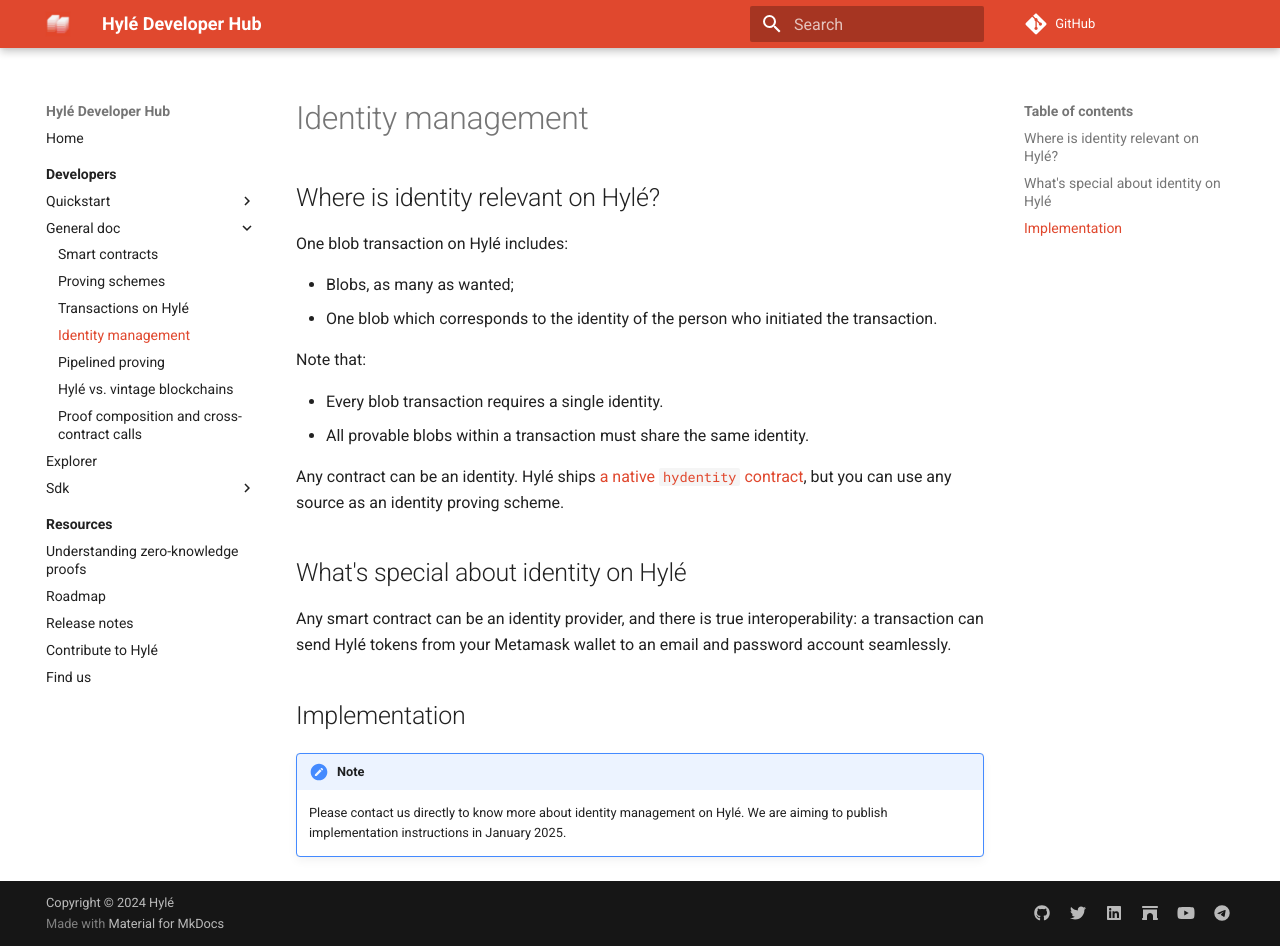
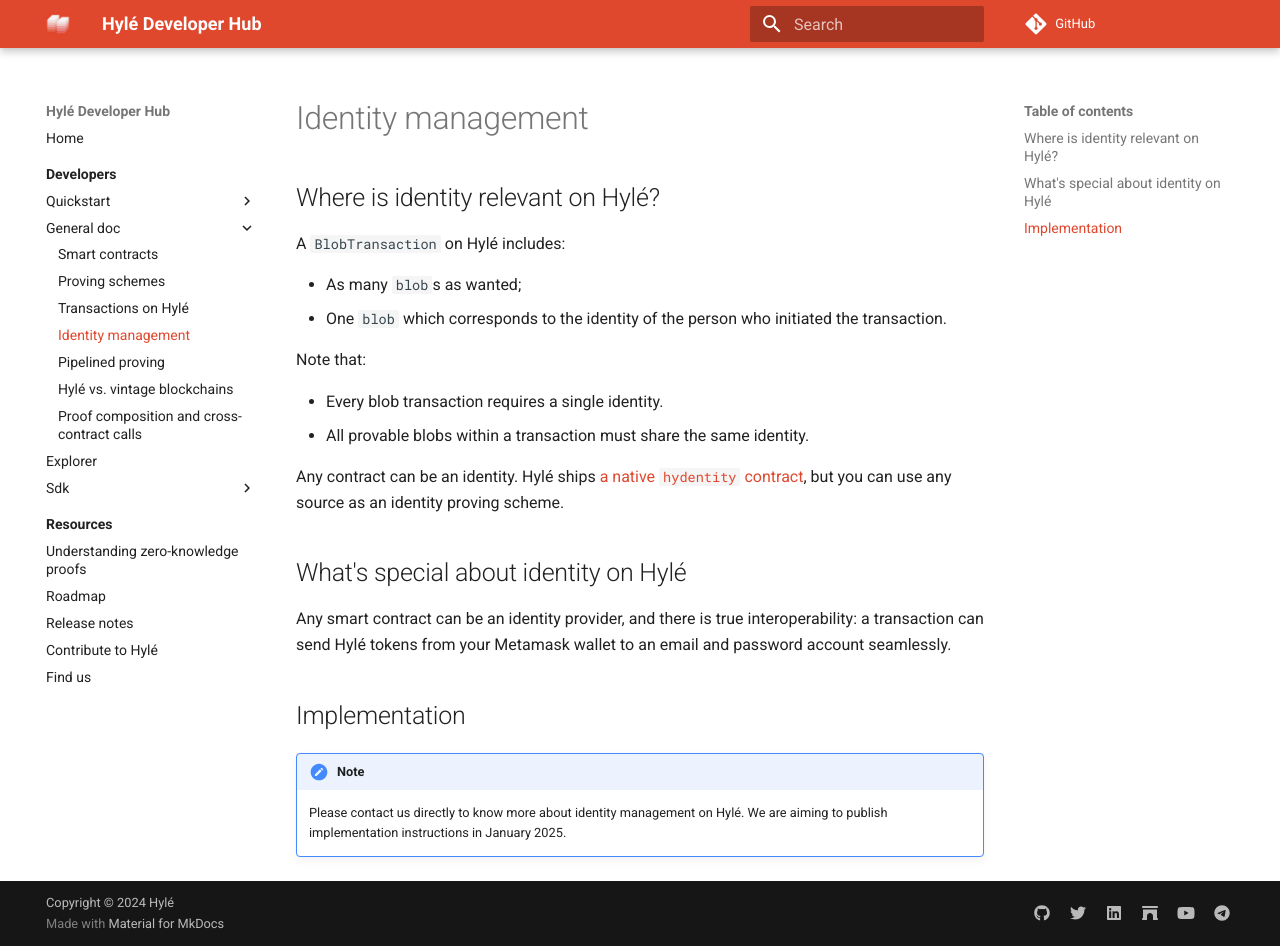
Before and after one commit to Hyle-org/devhub-hyle, an MkDocs documentation site: the page built from docs/developers/general-doc/identity.md, in a window 1280 px wide and 946 px high. Built offline with MkDocs 1.6.1 and Material for MkDocs 9.7.7, drawn with Linux system fonts in a browser that asks for light colours; comment, search, counter and statistics services are not loaded.

Commit message:
max & emily

```diff
--- a/docs/developers/general-doc/identity.md
+++ b/docs/developers/general-doc/identity.md
@@ -2,10 +2,10 @@
 
 ## Where is identity relevant on Hylé?
 
-One blob transaction on Hylé includes:
+A `BlobTransaction` on Hylé includes:
 
-- Blobs, as many as wanted;
-- One blob which corresponds to the identity of the person who initiated the transaction.
+- As many `blob`s as wanted;
+- One `blob` which corresponds to the identity of the person who initiated the transaction.
 
 Note that:
 
```
Also changed, not shown: docs/developers/general-doc/transaction.md (+1 -1 lines).
